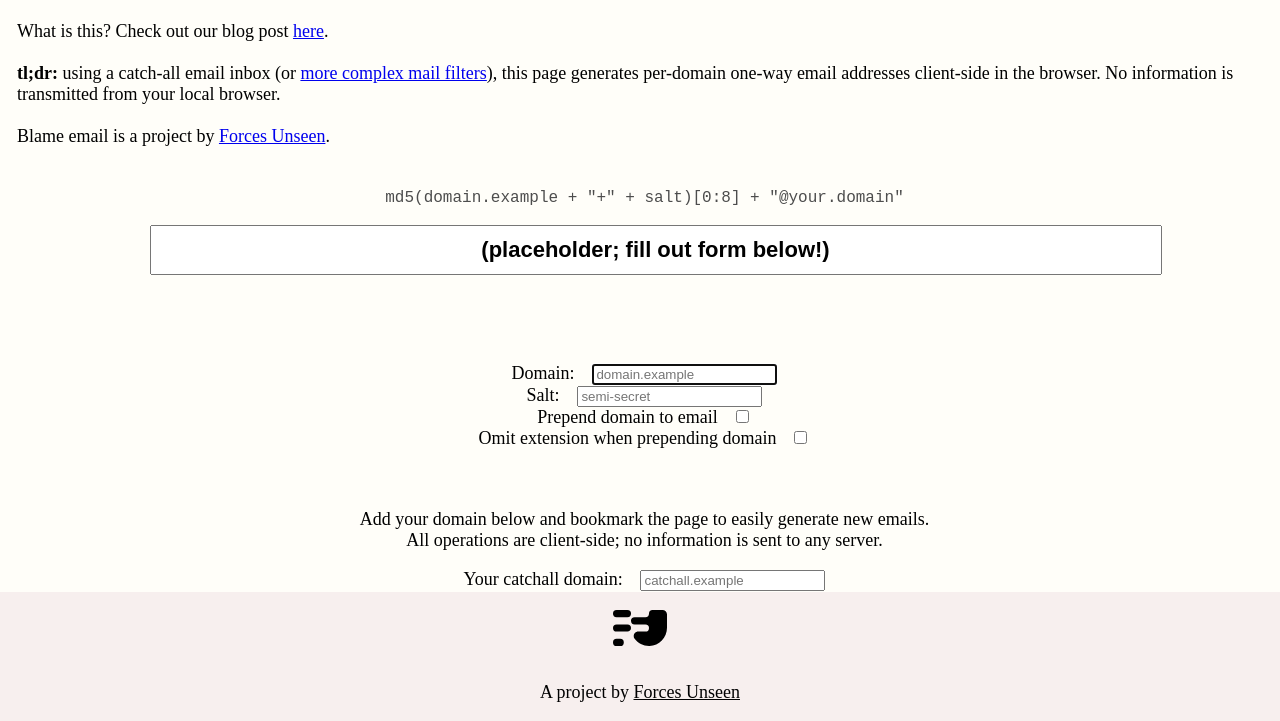
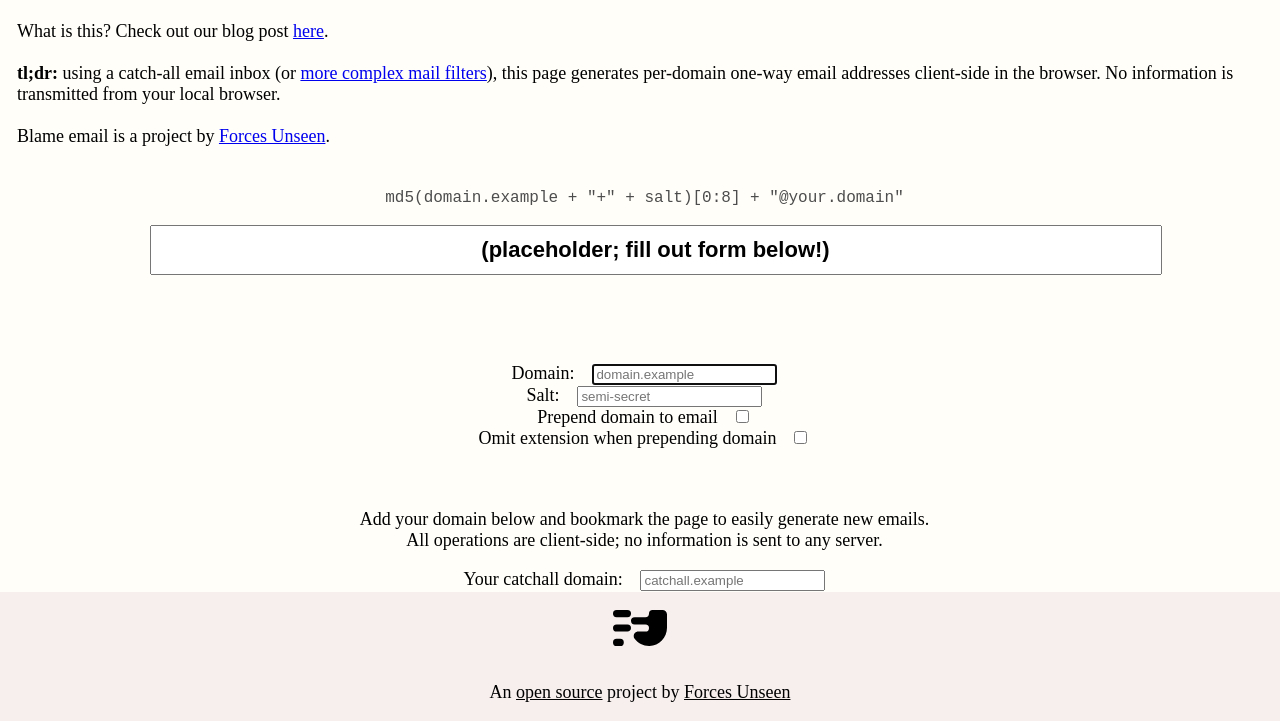
Before and after one commit to forcesunseen/blame.email, a plain HTML site: page index.html in a window 1280 px wide. Shown: the part 79-800 px from the top of the page. Drawn offline with Linux system fonts and the light colour scheme.

Commit message:
add github link
Signed-off-by: Matt Hamilton <m@tthamilton.com>

```diff
--- a/index.html
+++ b/index.html
@@ -139,7 +139,7 @@ print(res.hexdigest()[0:8] + "@" + mydomain)
 			</div>
 		</div>
 		<div class="footer">
-			<p>A project by <a href="https://www.forcesunseen.com/" target="_blank">Forces Unseen</a></p>
+			<p>An <a href="https://github.com/forcesunseen/blame.email" target="_blank">open source</a> project by <a href="https://www.forcesunseen.com/" target="_blank">Forces Unseen</a></p>
 		</div>
 	</body>
 	<script>
```
